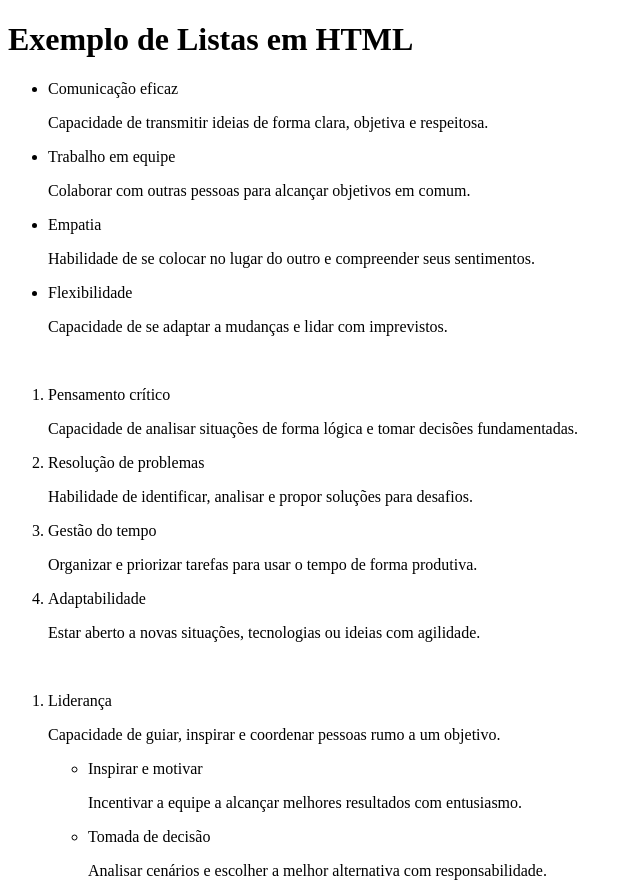
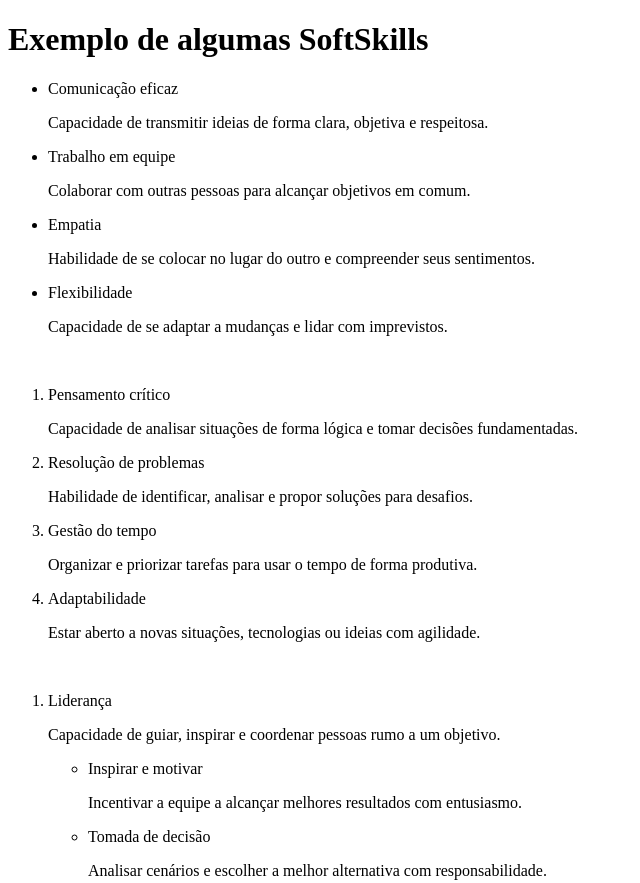
Before and after one commit to White-KD/lista-soft-skills, a plain HTML site: page index.html in a window 1280 px wide. Shown: the top 883 px of the page, without its empty margins (0-640 px from the left). Drawn offline with Linux system fonts and the light colour scheme.

Commit message:
Update index.html

```diff
--- a/index.html
+++ b/index.html
@@ -12,7 +12,7 @@
     <!-- DUVIDO A PROFESSORA LER ISSO -->
 
     <!-- Cabeçalho da página -->
-    <h1>Exemplo de Listas em HTML</h1>
+    <h1>Exemplo de algumas SoftSkills</h1>
 
     <!-- Lista não ordenada (com marcadores) -->
     <ul>
```
